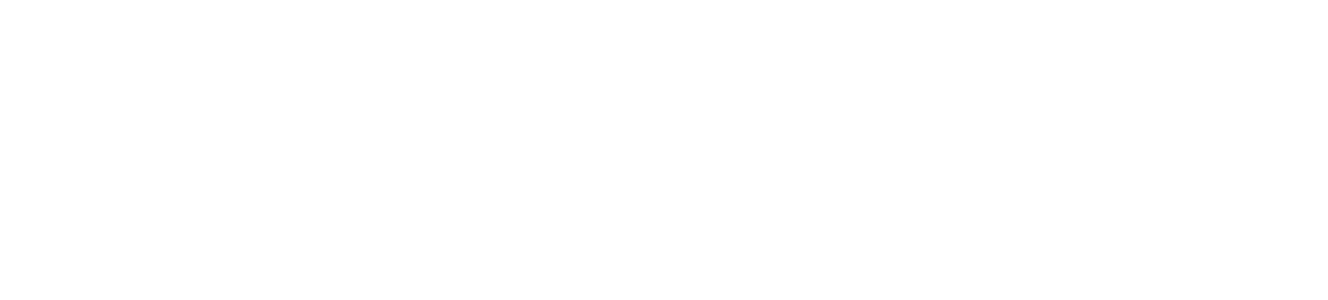
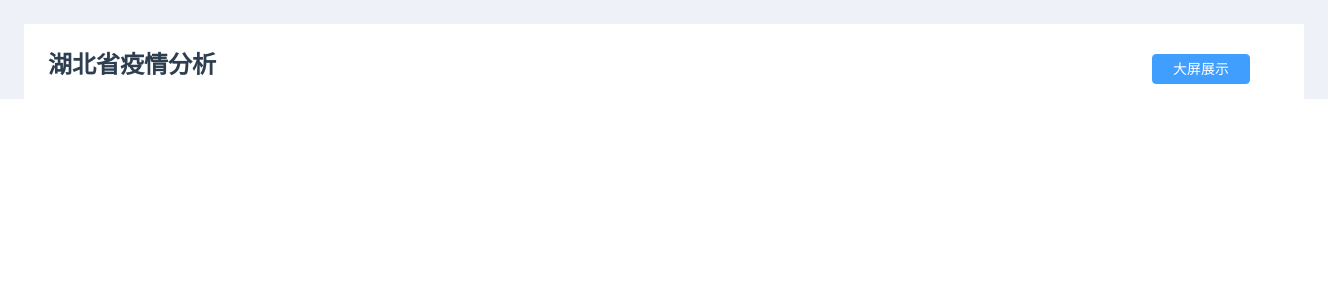
Before and after one commit to peng-ying/antiepidemic, a Vue app: page /#/healthCode in a window 1280 px wide. Shown: the top 300 px of the page, 1328 px wide, since content can reach past the window. Built offline with nearby package versions, Linux system fonts and the light colour scheme.

Commit message:
健康码

```diff
--- /dev/null
+++ b/src/pages/healthCode/index.vue
@@ -0,0 +1,59 @@
+t<template>
+  <div class="container">
+    <div style="background: #FFFFFF; padding: 0 24px 0 24px; height: 100%;">
+      <div class="title">
+        <h1>湖北省疫情分析</h1>
+        <el-button type="primary">大屏展示</el-button>
+      </div>
+      <div class="content">
+        <!-- <el-row :gutter="18">
+          <el-col :span="7">
+          </el-col>
+          <el-col :span="10">
+          </el-col>
+          <el-col :span="7">
+          </el-col>
+        </el-row> -->
+      </div>
+    </div>
+  </div>
+</template>
+
+<script>
+  export default {
+  data() {
+    return {
+
+    }
+  }
+}
+</script>
+
+<style lang="less" scoped>
+.container{
+  background-color: #EEF1F7;
+  padding: 24px 24px 0 24px;
+  width: 100%;
+  height: 100%;
+  .title {
+    display: flex;
+    justify-content: space-between;
+    height: 75px;
+    line-height: 50px;
+    h1 {
+      display: inline;
+      font-size: 24px;
+    }
+    .el-button {
+      height: 30px;
+      margin-top: 30px;
+      margin-right: 30px;
+      line-height: 0;
+    }
+  }
+
+  .content {
+    width: 100%;
+  }
+}
+</style>
--- a/src/router/index.js
+++ b/src/router/index.js
@@ -9,6 +9,7 @@
 import Serious from '../pages/seriousAnalyze'
 import Resumption from '../pages/resumption'
 import Public from '../pages/publicAnalyze'
+import HealthCode from '../pages/healthCode'
 
 Vue.use(Router)
 
@@ -58,6 +59,11 @@
       path: '/public',
       name: 'public',
       component: Public
+    },
+    {
+      path: '/healthCode',
+      name: 'healthCode',
+      component: HealthCode
     }
   ]
 })
```
